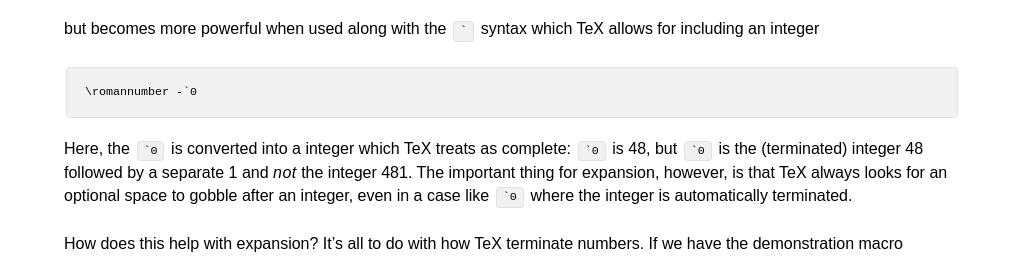
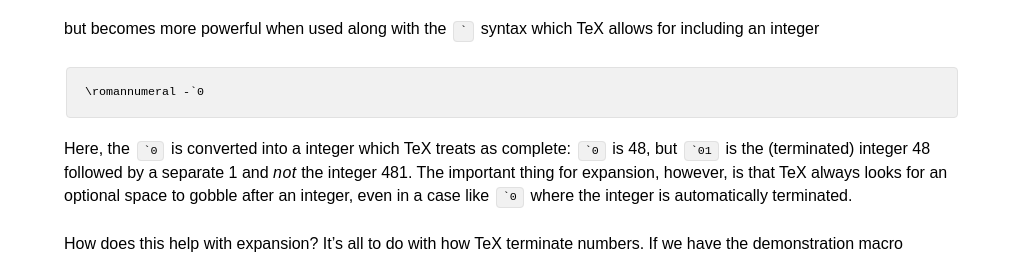
Before and after one commit to josephwright/josephwright.github.io, a Jekyll site: the page built from _posts/2011-07-05-expansion-using-romannumeral.md, in a window 1280 px wide. Shown: the part 419-695 px from the top of the page, without its empty margins (128-1151 px from the left). Built offline with Jekyll 4.4.1, drawn with Linux system fonts in a browser that asks for light colours.

Commit message:
A couple of errors fixed

````diff
--- a/_posts/2011-07-05-expansion-using-romannumeral.md
+++ b/_posts/2011-07-05-expansion-using-romannumeral.md
@@ -16,10 +16,10 @@
 but becomes more powerful when used along with the `` ` `` syntax which TeX allows for including an integer
 
 ```latex
-\romannumber -`0
+\romannumeral -`0
 ```
 
-Here, the `` `0 `` is converted into a integer which TeX treats as complete: `` `0 `` is 48, but `` `0 `` is the (terminated) integer 48 followed by a separate 1 and _not_ the integer 481. The important thing for expansion, however, is that TeX always looks for an optional space to gobble after an integer, even in a case like `` `0 `` where the integer is automatically terminated.
+Here, the `` `0 `` is converted into a integer which TeX treats as complete: `` `0 `` is 48, but `` `01 `` is the (terminated) integer 48 followed by a separate 1 and _not_ the integer 481. The important thing for expansion, however, is that TeX always looks for an optional space to gobble after an integer, even in a case like `` `0 `` where the integer is automatically terminated.
 
 How does this help with expansion? It's all to do with how TeX terminate numbers. If we have the demonstration macro
 
````
